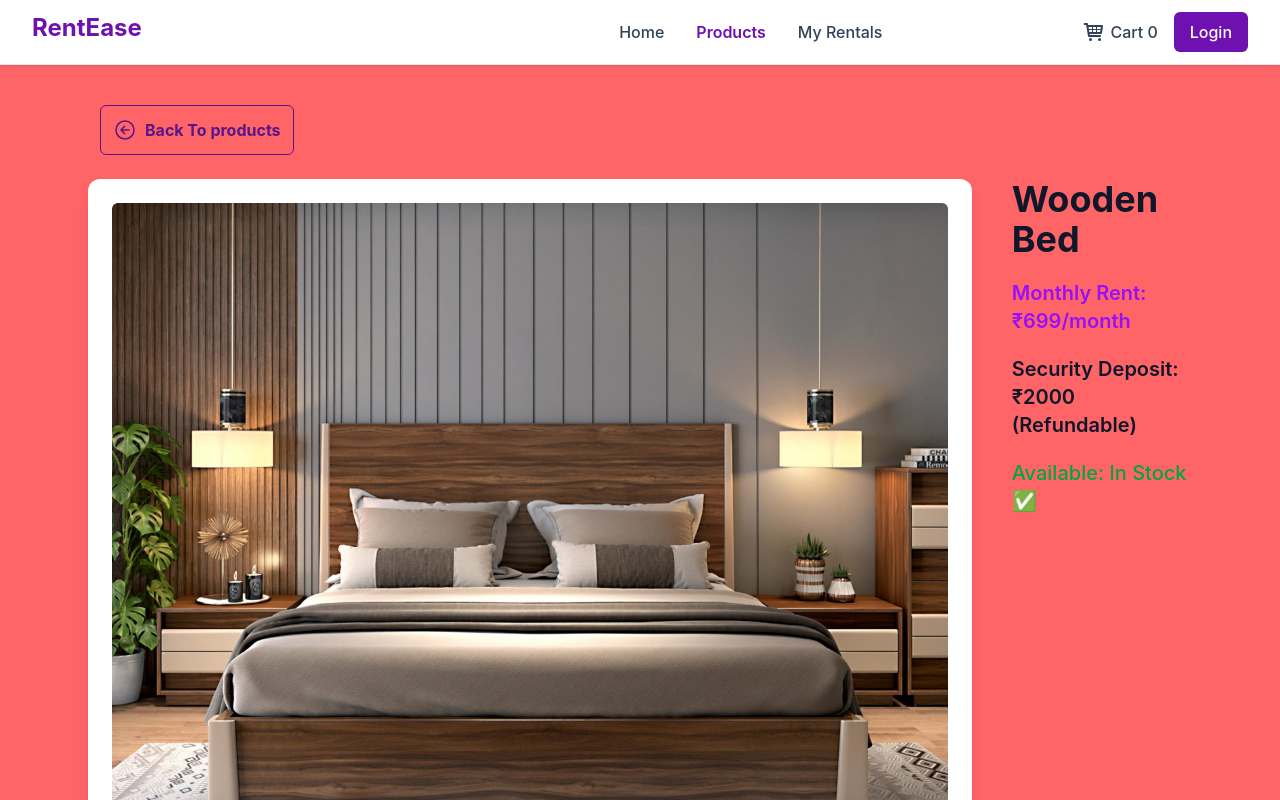
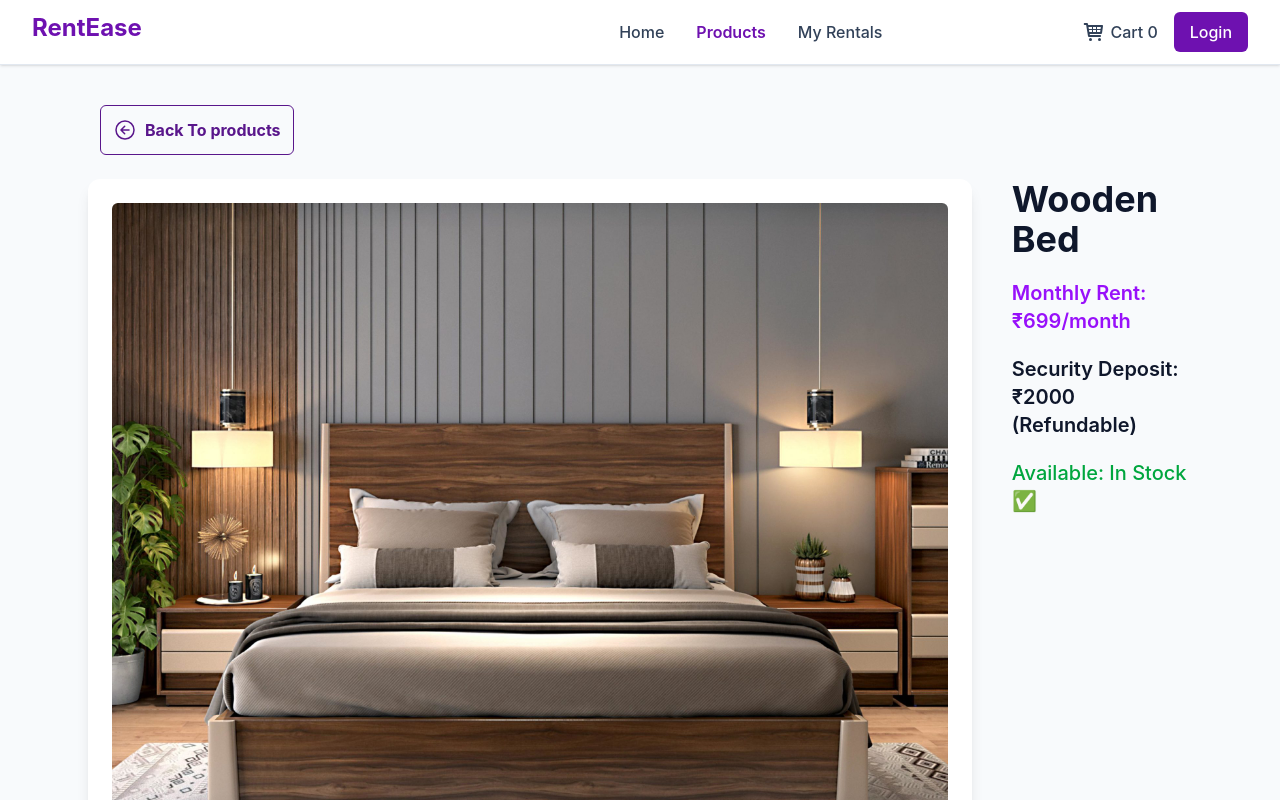
Before and after one commit to simrankumari-coder/RentEase-Furniture-Appliances-Store, a React (Vite) app: page /products/1 in a window 1280 px wide. Shown: the top 800 px of the page. Built offline with nearby package versions, Linux system fonts and the light colour scheme.

Commit message:
fix: Fix ui of the website

```diff
--- a/src/pages/ProductDetails.jsx
+++ b/src/pages/ProductDetails.jsx
@@ -27,7 +27,7 @@
 
 
     return (
-        <div className='bg-red-400 min-h-screen '>
+        <div className='bg-slate-50 min-h-screen '>
             <div className='flex flex-col gap-6  max-w-6xl mx-auto px-6 py-10'>
                 <div><button className='cursor-pointer text-center flex gap-2 text-purple-900 rounded-md p-3 border-purple-900 border ml-3  font-bold' onClick={handleBtn}>
                     <IoArrowBackCircleOutline className='text-2xl' /> Back To products</button></div>
```
